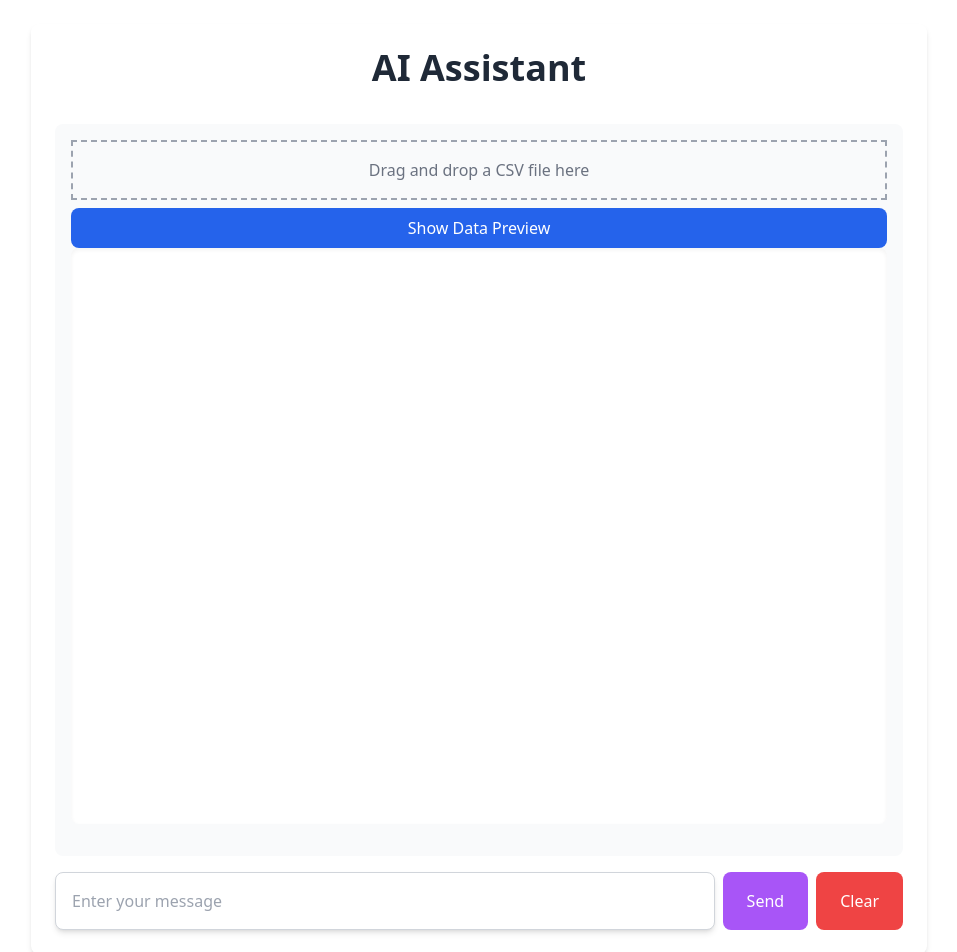
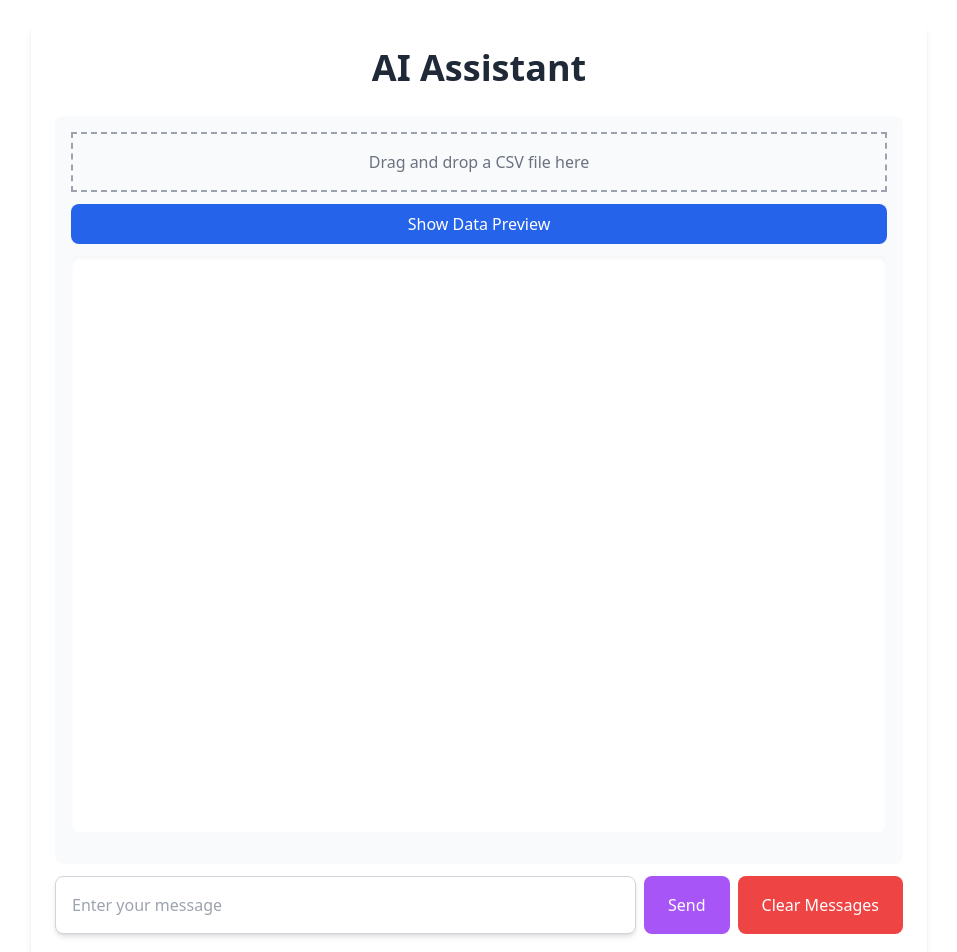
Before and after one commit to azheng2639/Human-AI, a React (Create React App) app: page / in a window 1280 px wide. Shown: the top 952 px of the page, without its empty margins (161-1118 px from the left). Built offline with nearby package versions, Linux system fonts and the light colour scheme.

Commit message:
changes to styling

```diff
--- a/src/App.js
+++ b/src/App.js
@@ -128,17 +128,17 @@ function App() {
   return (
     <div className="flex flex-col items-center h-screen p-6">
       <div className="flex-grow flex flex-col w-full max-w-4xl bg-white rounded-lg shadow-md p-6">
-        <h1 className="text-4xl font-bold text-center mb-5 text-gray-800">AI Assistant</h1>
-        <div className="flex-grow flex flex-col bg-gray-50 rounded-lg p-4 mt-4">
+        <h1 className="text-4xl font-bold text-center mb-4 text-gray-800">AI Assistant</h1>
+        <div className="flex-grow flex flex-col bg-gray-50 rounded-lg p-4 mt-3">
           <CsvFileInput onFileLoad={handleFileLoad} />
           <button
             onClick={toggleDataPreview}
-            className="bg-blue-600 text-white rounded-lg mt-2 px-4 py-2 hover:bg-blue-700 transition duration-300"
+            className="bg-blue-600 text-white rounded-lg mt-3 px-4 py-2 hover:bg-blue-700 transition duration-300"
           >
             {showDataPreview ? "Hide Data Preview" : "Show Data Preview"}
           </button>
           {showDataPreview && previewData()}
-          <div ref={chatContainerRef} className="h-[36rem] overflow-y-auto bg-white rounded-lg p-4 mb-4 shadow-inner">
+          <div ref={chatContainerRef} className="h-[36rem] overflow-y-auto bg-white rounded-lg p-4 mt-3 mb-4 shadow-inner">
             {messages.map((message, index) => (
               <div
                 key={index}
@@ -183,7 +183,7 @@ function App() {
             )}
           </div>
         </div>
-        <div className="flex mt-4">
+        <div className="flex mt-3">
           <input
             type="text"
             placeholder="Enter your message"
@@ -202,7 +202,7 @@ function App() {
             onClick={clearChat}
             className="bg-red-500 text-white rounded-lg ml-2 px-6 py-2 hover:bg-red-600 transition duration-300"
           >
-            Clear
+            Clear Messages
           </button>
         </div>
       </div>
```
Also changed, not shown: 1 other file (tests, documents, lock files or other folders).
